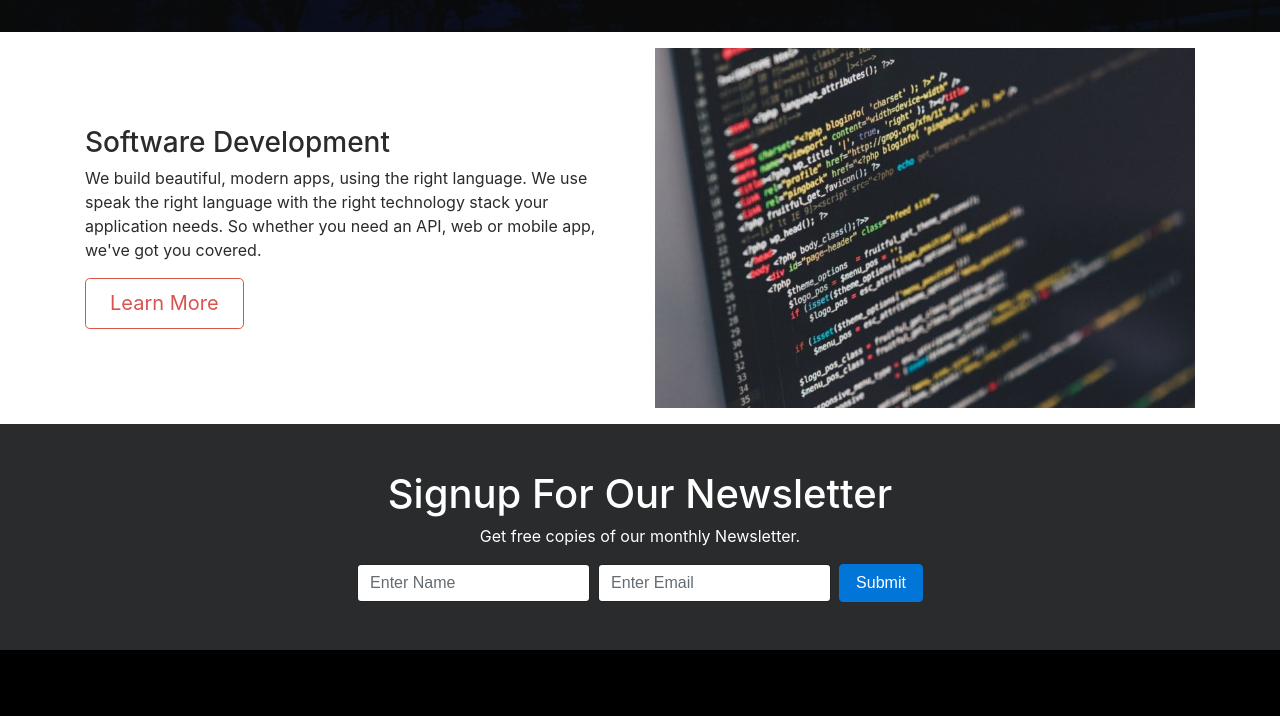
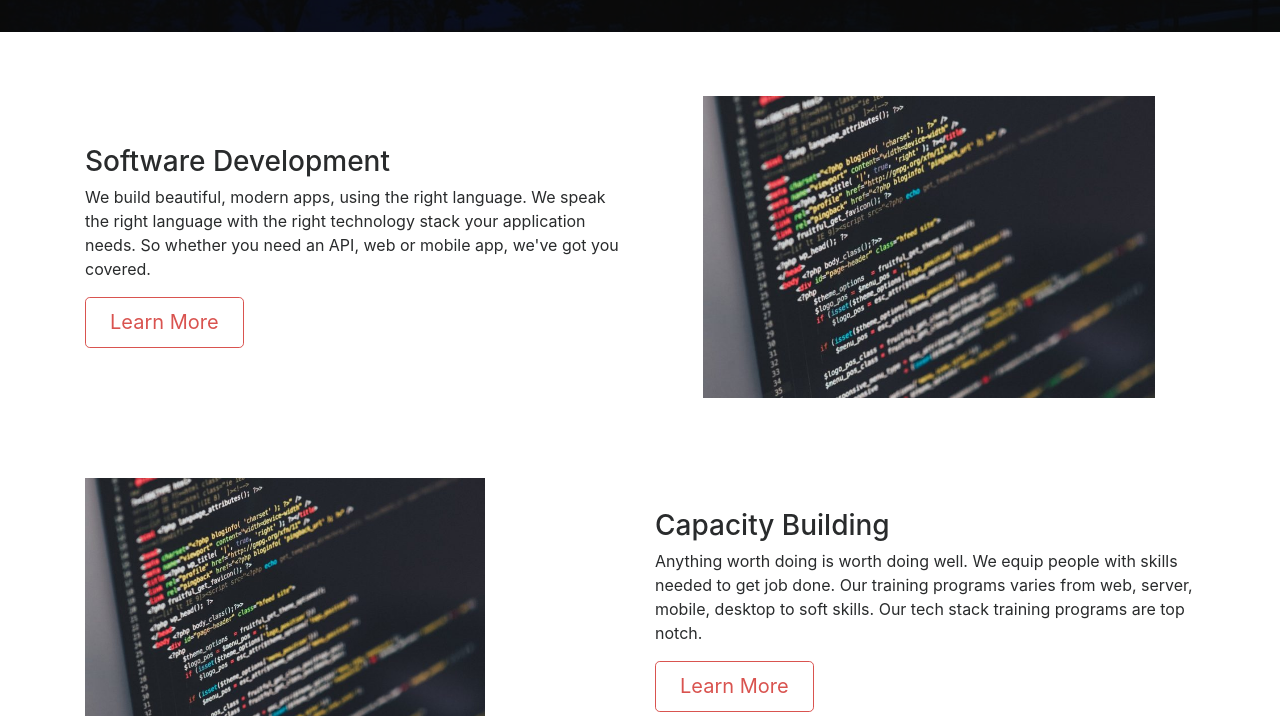
Before and after one commit to pamaltd/website, a website: page src/index.html in a window 1280 px wide. Shown: the part 1039-1755 px from the top of the page. Drawn offline with Linux system fonts and the light colour scheme; some packages are replaced by stand-ins of ours; a script that the page names is missing.

Commit message:
add capacity building

```diff
--- a/src/index.html
+++ b/src/index.html
@@ -61,7 +61,7 @@
             <div class="carousel-caption d-none d-sm-block text-center mb-5">
               <h1 class="display-5">Capacity Building</h1>
               <p class="lead">We equip people with the skills needed to optimize production and ensure growth.</p>
-              <a href="services.html" class="btn btn-danger btn-lg">Learn More</a>
+              <a href="#capacity" class="btn btn-danger btn-lg">Learn More</a>
             </div>
           </div>
         </div>
@@ -71,7 +71,7 @@
             <div class="carousel-caption d-none d-sm-block mb-5">
               <h1 class="display-5">Monitor and Control Your Assets Remotely</h1>
               <p class="lead">Control, Monitor and Communicate with your Generator, Tanks and other asset remotely...</p>
-              <a href="remote.html" class="btn btn-primary btn-lg">Learn More</a>
+              <a href="#home-heading" class="btn btn-primary btn-lg">Learn More</a>
             </div>
           </div>
         </div>
@@ -81,7 +81,7 @@
             <div class="carousel-caption d-none d-sm-block text-center mb-5">
               <h1 class="display-5">Custom Software Development</h1>
               <p class="lead">We bring your ideas to realization by developing custom-made app using advance web and mobile technologies...</p>
-              <a href="services.html#software" class="btn btn-success btn-lg">Learn More</a>
+              <a href="#info" class="btn btn-success btn-lg">Learn More</a>
             </div>
           </div>
         </div>
@@ -137,18 +137,37 @@
     </div>
   </section>
 
-  <!-- INFO SECTION -->
-  <section id="info" class="py-3">
+  <!-- Software Development SECTION -->
+  <section id="info" class="py-3 mt-5">
     <div class="container">
       <div class="row">
         <div class="col-sm-6 align-self-center">
           <h3>Software Development</h3>
-          <p>We build beautiful, modern apps, using the right language. We use speak the right language with the right technology stack your application needs. So whether you need an API, web or mobile app, we've got you covered.</p>
+          <p>We build beautiful, modern apps, using the right language. We speak the right language with the right technology stack your application needs. So whether you need an API, web or mobile app, we've got you covered.</p>
           <a href="services.html#software" class="btn btn-outline-danger btn-lg">Learn More</a>
         </div>
         <div class="col-sm-6">
-          <img src="img/software.jpg" class="img-fluid" alt="">
+          <img src="img/software.jpg" class="img-fluid pl-5" width="500" height="500" alt="Software Development Image">
         </div>
+      </div>
+    </div>
+  </section>
+
+
+  <!-- CAPACITY BUILDING SECTION -->
+  <section id="capacity" class="py-3 mt-5">
+    <div class="container">
+      <div class="row">
+          <div class="col-sm-6">
+              <img src="img/software.jpg" class="img-fluid" width="400" height="400" alt="Capacity Building Image">
+          </div>
+
+        <div class="col-sm-6 align-self-center">
+          <h3>Capacity Building</h3>
+          <p>Anything worth doing is worth doing well. We equip people with skills needed to get job done. Our training programs varies from web, server, mobile, desktop to soft skills. Our tech stack training programs are top notch.</p>
+          <a href="services.html#capacity" class="btn btn-outline-danger btn-lg">Learn More</a>
+        </div>
+
       </div>
     </div>
   </section>
@@ -216,7 +235,7 @@
   </section> -->
 
   <!-- NEWSLETTER SECTION -->
-  <section id="newsletter" class="text-center p-5 bg-inverse text-white">
+  <section id="newsletter" class="text-center p-5 bg-inverse text-white mt-5">
     <div class="container">
       <div class="row">
         <div class="col">
```
Also changed, not shown: src/about.html (+3 -3 lines), src/img/differences-between-a-dockerfile-docker-image-and-docker-container.htm (added, +1 -0 lines).
